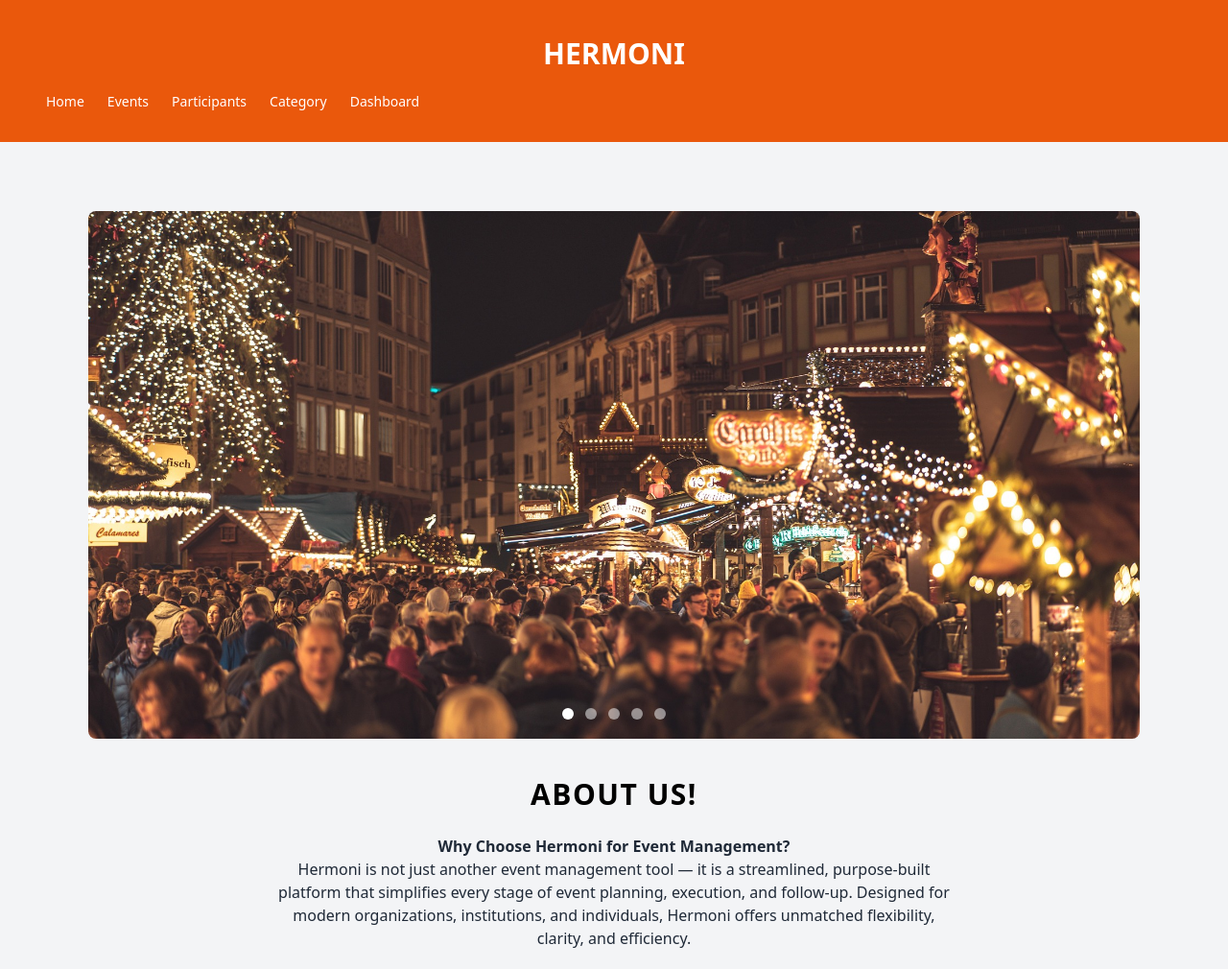
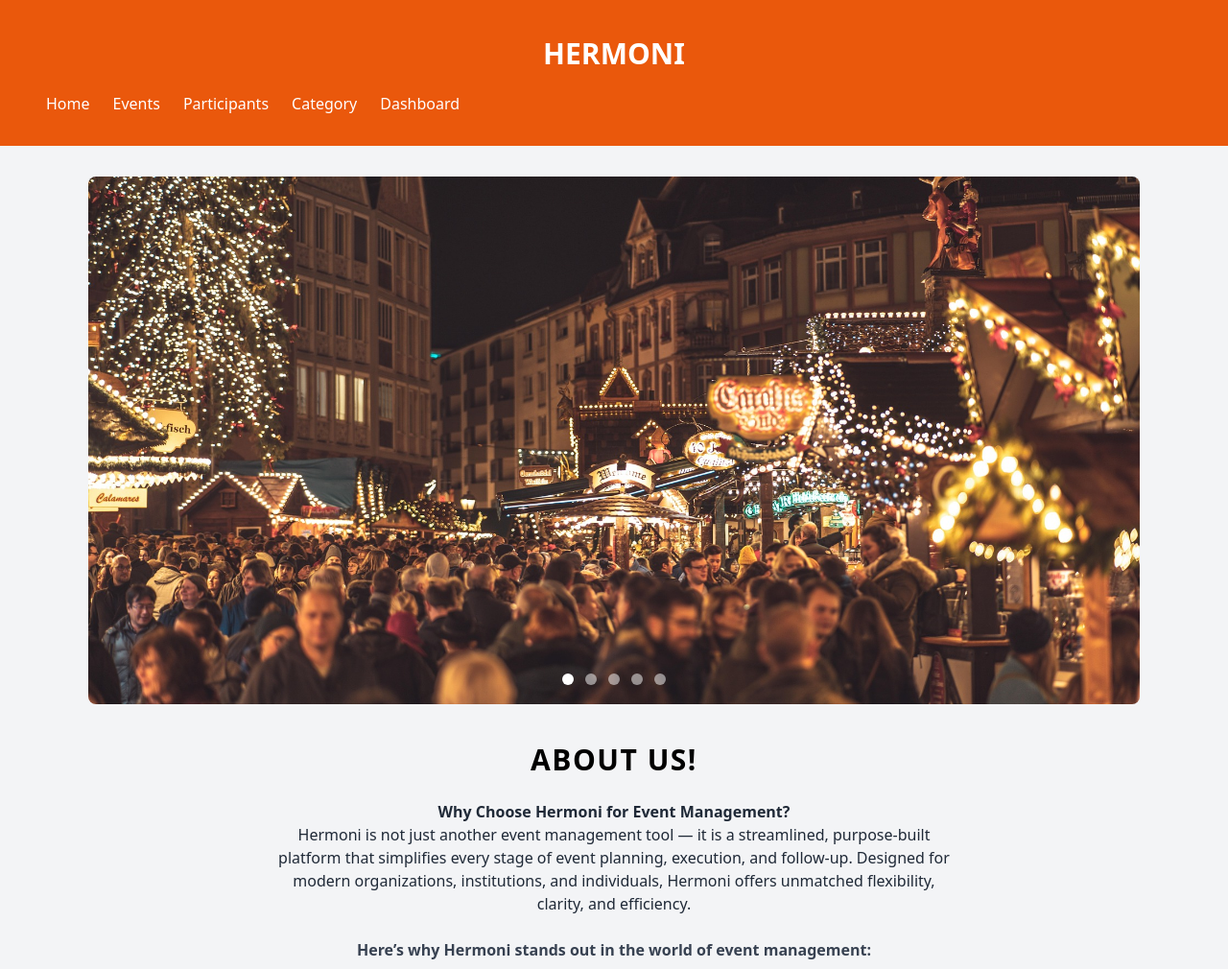
Before and after one commit to rajib3777/EVENT-MANAGEMENT, a Django app: page /about/ in a window 1280 px wide. Shown: the top 1010 px of the page at 96% size. Run offline with Django 5.2, Linux system fonts and the light colour scheme; some libraries are stand-ins or nearby versions.

Commit message:
base.html nav correction final

```diff
--- a/templates/about.html
+++ b/templates/about.html
@@ -5,7 +5,7 @@
 
 {% block content %}
 
-<div id="default-carousel" class="relative w-full md:px-20 pt-10" data-carousel="slide">
+<div id="default-carousel" class="relative w-full md:px-20" data-carousel="slide">
     <!-- Carousel wrapper -->
     <div class="relative h-[400px]  overflow-hidden rounded-lg md:h-[550px]">
          <!-- Item 1 -->
--- a/templates/base.html
+++ b/templates/base.html
@@ -25,30 +25,30 @@
                 <h1 class="text-3xl font-bold text-center absolute left-1/2 transform -translate-x-1/2 text-white">HERMONI</h1>
             </div>
             <div class="flex items-center">
-                <ul class="flex flex-row font-medium mt-3 space-x-6 rtl:space-x-reverse text-sm">
-                    <li>
+                <ul class="flex flex-row flex-wrap font-medium mt-3 space-x-6 rtl:space-x-reverse text-s">
+                    <li class="relative group">
                         <a href="{% url 'home' %}" class="text-white hover:underline">Home</a>
                     </li>
-                    <li>
+                    <li class="relative group">
                         <a href="{% url 'event_list' %}" class="hover:underline text-white">Events</a>
                         <div class="absolute hidden group-hover:block bg-white text-black mt-2 rounded shadow min-w-[150px]">
                             <a href="{% url 'event_create' %}" class="block px-4 py-2 hover:bg-gray-200">Create Event</a>
                             <a href="{% url 'dashboard' %}" class="block px-4 py-2 hover:bg-gray-200">Dashboard</a>
                         </div>
                     </li>
-                    <li>
+                    <li class="relative group">
                         <a href="{% url 'participant_list' %}" class="hover:underline text-white">Participants</a>
                         <div class="absolute hidden group-hover:block bg-white text-black mt-2 rounded shadow min-w-[150px]">
                             <a href="{% url 'participant_create' %}" class="block px-4 py-2 hover:bg-gray-200">Add Participant</a>
                         </div>
                     </li>
-                    <li>
+                    <li class="relative group">
                         <a href="{% url 'category_list' %}" class="hover:underline text-white">Category</a>
                         <div class="absolute hidden group-hover:block bg-white text-black mt-2 rounded shadow min-w-[150px]">
                             <a href="{% url 'category_create' %}" class="block px-4 py-2 hover:bg-gray-200">Add Category</a>
                         </div>
                     </li>
-                    <li>
+                    <li class="relative group">
                         <a href="{% url 'dashboard' %}" class="hover:underline text-white">Dashboard</a>
                         <div class="absolute hidden group-hover:block bg-white text-black mt-2 rounded shadow min-w-[150px]">
                             <a href="{% url 'dashboard' %}" class="block px-4 py-2 hover:bg-gray-200">View States</a>
```
